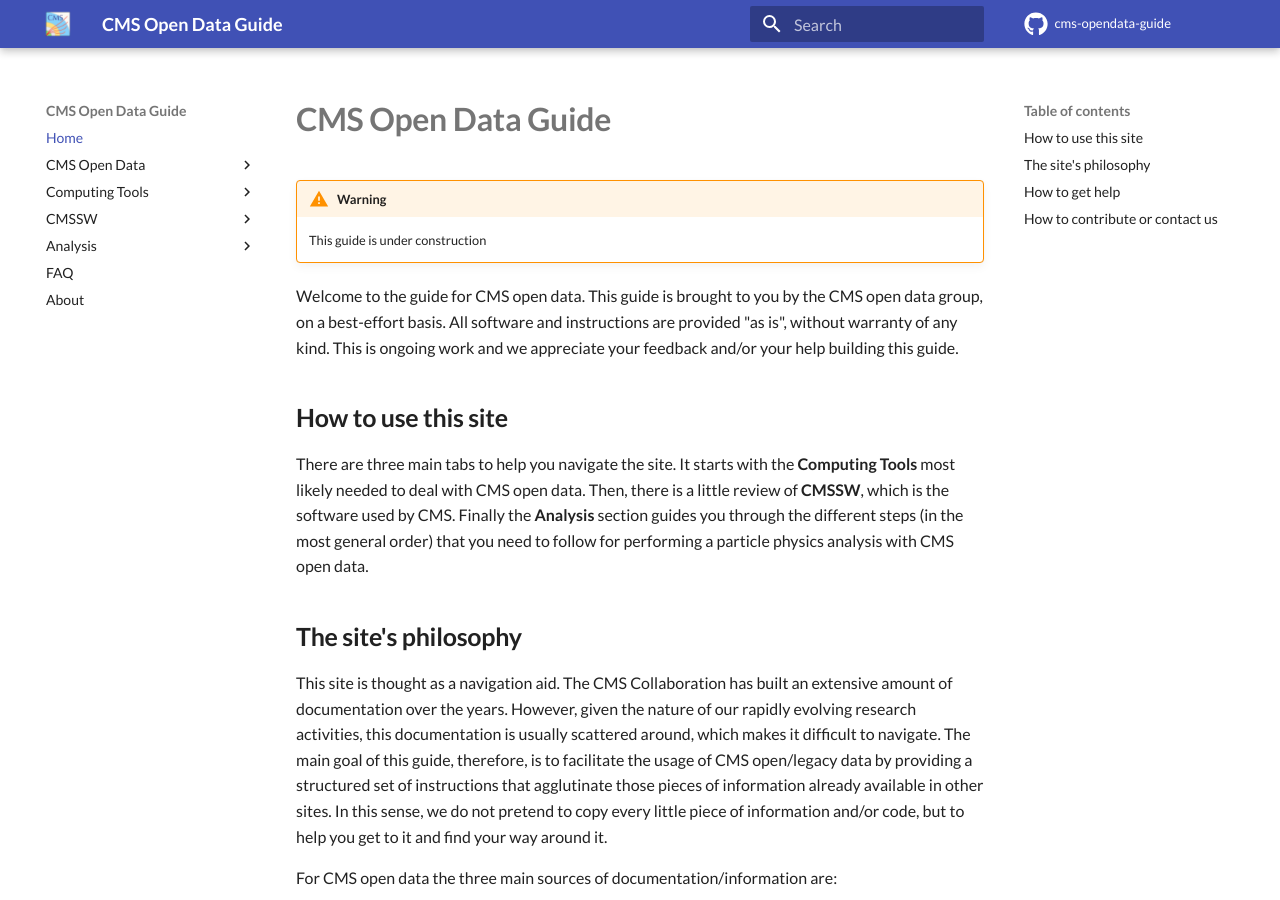
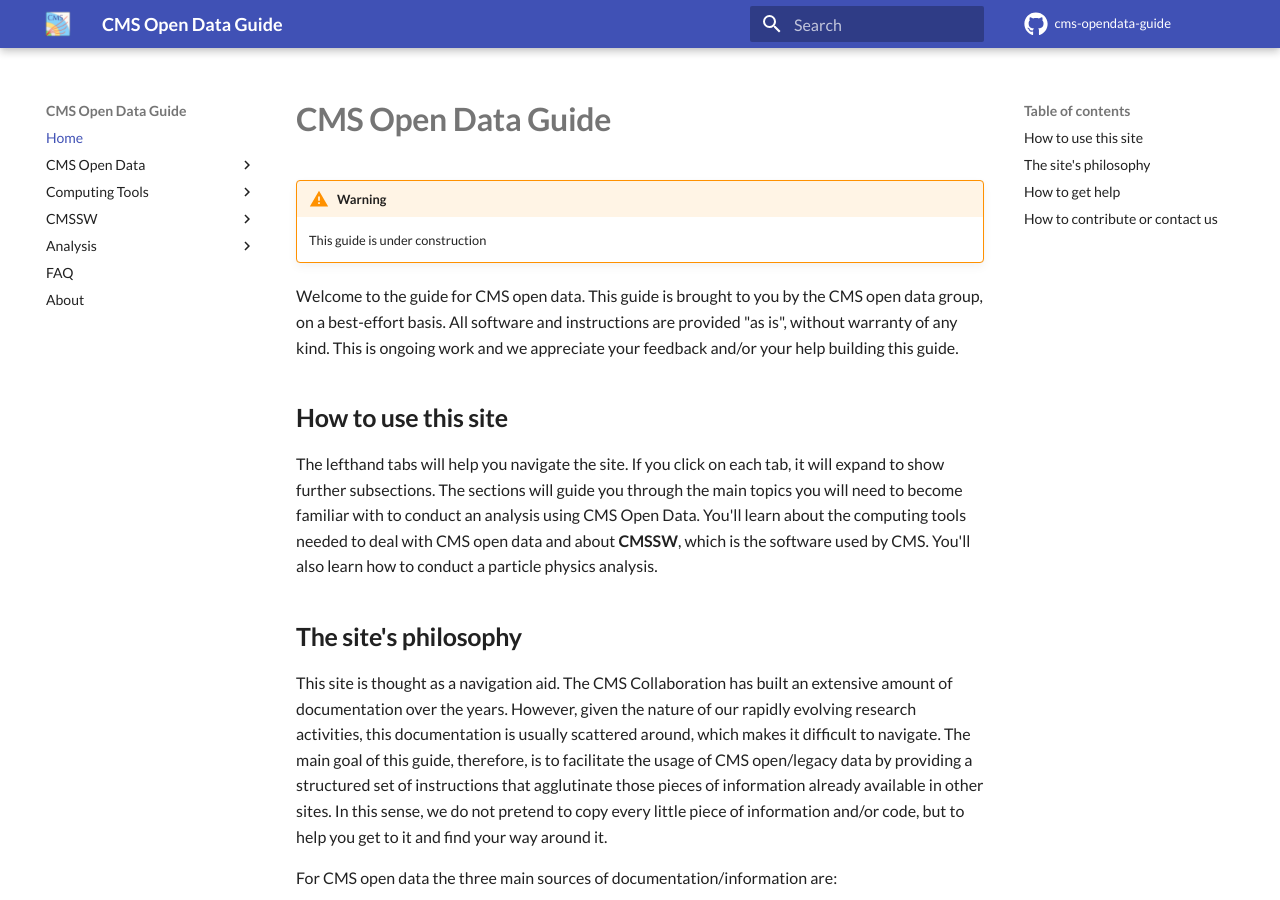
Before and after one commit to cernopendata/cms-opendata-guide, an MkDocs documentation site: the page built from docs/index.md, in a window 1280 px wide and 900 px high. Built offline with MkDocs 1.6.1 and Material for MkDocs 9.7.7, drawn with Linux system fonts in a browser that asks for light colours; comment, search, counter and statistics services are not loaded.

Commit message:
generalize introduction, to address issue #89

```diff
--- a/docs/index.md
+++ b/docs/index.md
@@ -7,7 +7,7 @@ Welcome to the guide for CMS open data.  This guide is brought to you by the CMS
 
 ## How to use this site
 
-There are three main tabs to help you navigate the site.  It starts with the **Computing Tools** most likely needed to deal with CMS open data.  Then, there is a little review of **CMSSW**, which is the software used by CMS.  Finally the **Analysis** section guides you through the different steps (in the most general order) that you need to follow for performing a particle physics analysis with CMS open data.
+The lefthand tabs will help you navigate the site.  If you click on each tab, it will expand to show further subsections. The sections will guide you through the main topics you will need to become familiar with to conduct an analysis using CMS Open Data. You'll learn about the computing tools needed to deal with CMS open data and about **CMSSW**, which is the software used by CMS.  You'll also learn how to conduct a particle physics analysis.
 
 ## The site's philosophy
 
```
